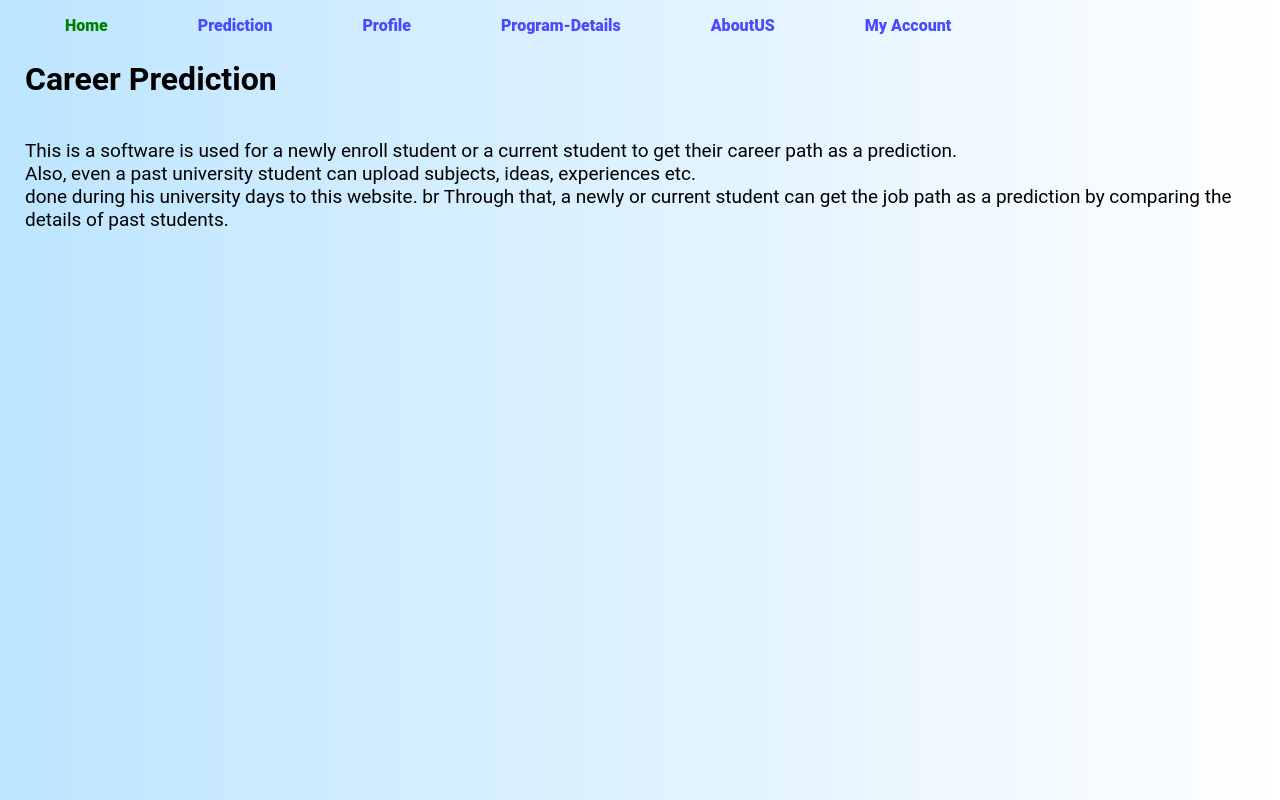
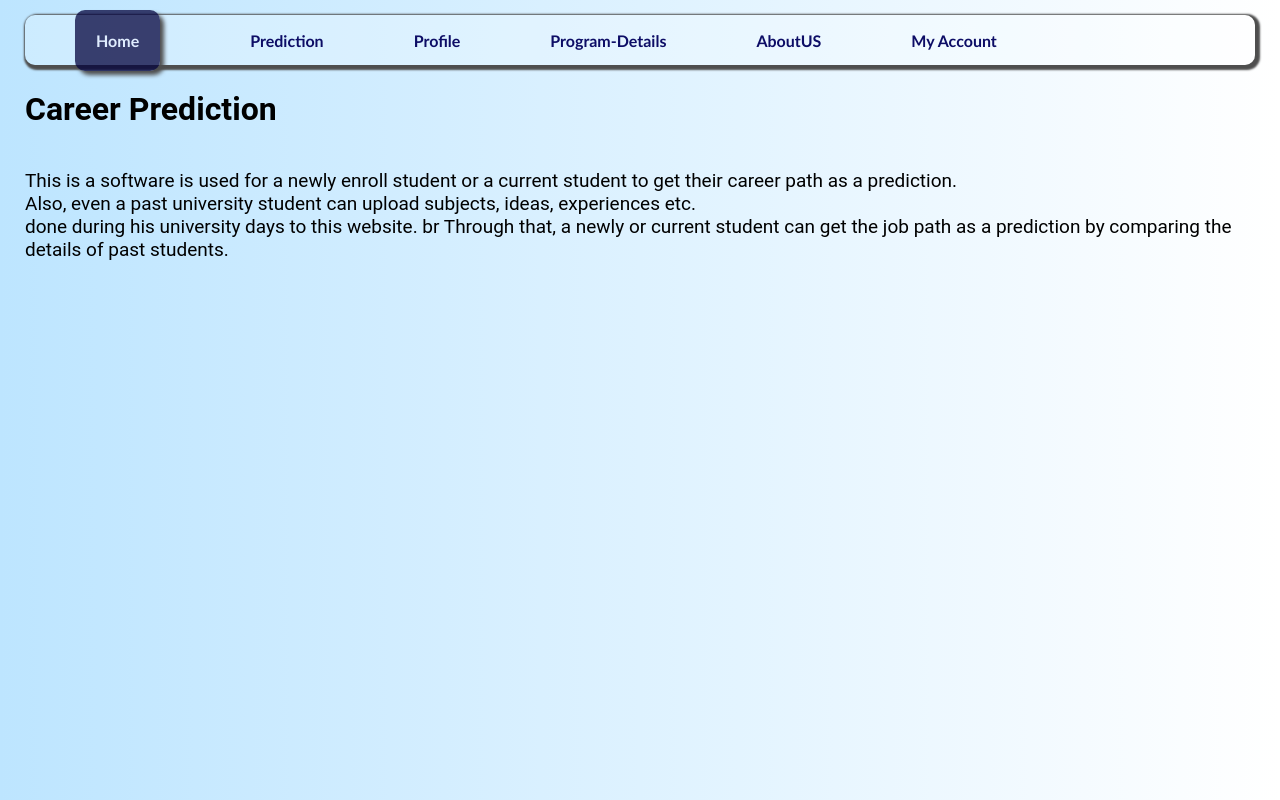
Before and after one commit to Rusithw/SDGP-Project, a React (Create React App) app in the folder App/front-end/sdgp/: page / in a window 1280 px wide. Built offline with nearby package versions, Linux system fonts and the light colour scheme; sample sign-in values are in the browser's storage.

Commit message:
Added CSS to the navbar

```diff
--- a/App/front-end/sdgp/src/App.css
+++ b/App/front-end/sdgp/src/App.css
@@ -30,18 +30,11 @@ body p,body label{
   padding-right: 90px;
 }
 
-
-.nav-bar ul li a {
-      font-weight: 800;
-      color: #4949ff;
-      float: left;
-      text-decoration: none;
-}
 .nav-bar ul li a{
   font-weight: 800;
-  color: #4949ff;
-  float: left;
+  color: #0d0d66;
   text-decoration: none;
+  text-align: center;
 }
 
 .text{
@@ -227,9 +220,6 @@ body p,body label{
   padding: 70px 70px;
   min-height: 200px;
 }
-.nav-bar ul li a.active {
-  color: green;
-}
 .error{
   color: red;
 }
--- a/App/front-end/sdgp/src/pages/Login.css
+++ b/App/front-end/sdgp/src/pages/Login.css
@@ -33,9 +33,9 @@ form p{
     font-size: 14px;
     color: rgba(0, 0, 0, 0.637);
 }
-form input{
-    background-color: black;
-}
+/* input[type=text]{
+    background-color: rgba(24, 36, 69, 0.199);
+} */
 
 @media screen and (max-width = 1024px){
     .jumbotron{
--- /dev/null
+++ b/App/front-end/sdgp/src/pages/commen/NavBar.css
@@ -0,0 +1,26 @@
+.nav-bar{
+    font-family: 'Trebuchet MS', 'Lucida Sans Unicode', 'Lucida Grande', 'Lucida Sans', Arial, sans-serif;
+    margin-top: 15px;
+    background-color: rgba(255, 255, 255, 0.216);
+    border-radius: 10px;
+    box-shadow: 2px 2px 2px 3px  rgb(78, 78, 78);
+}
+.nav-bar ul li{
+    padding-bottom: 15px;
+}
+.nav-bar ul li a{
+    font-size: 16px;
+}
+.nav-bar ul li a:hover {
+    text-shadow: 1px 1px rgb(1, 242, 255);
+  }
+.nav-bar ul li a.active {
+    color: #e0edff;
+    font-family: 'Trebuchet MS', 'Lucida Sans Unicode', 'Lucida Grande', 'Lucida Sans', Arial, sans-serif;
+    margin-top: 5px;
+    padding: 21px;
+    background-color: rgba(4, 2, 60, 0.743);
+    border-radius: 10px;
+    box-shadow: 4px 4px 4px  rgb(78, 78, 78);
+    margin-left: 10px;
+  }
--- a/App/front-end/sdgp/src/pages/commen/NavBar.js
+++ b/App/front-end/sdgp/src/pages/commen/NavBar.js
@@ -1,5 +1,6 @@
 import React, { useEffect, useState } from "react";
 import { Link } from "react-router-dom";
+import './NavBar.css';
 
 function NavBar(props) {
   const [home_page, setHomePage] = useState("");
```
